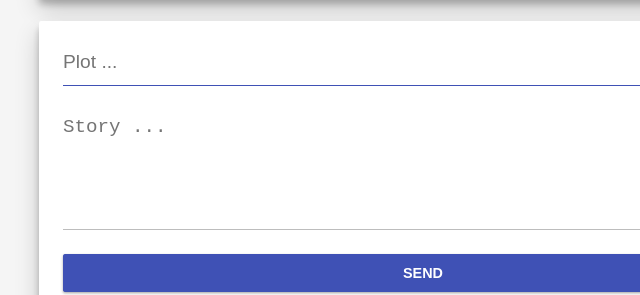
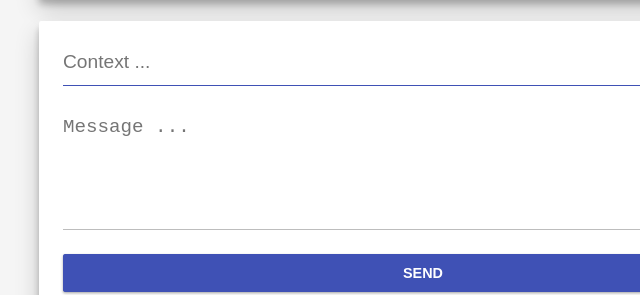
Before and after one commit to richardanaya/Morpheus, a plain HTML site: page index.html in a window 1280 px wide. Shown: the part 179-474 px from the top of the page, 217-857 px from the left. Drawn offline with Linux system fonts and the light colour scheme.

Commit message:
Update index.html

```diff
--- a/index.html
+++ b/index.html
@@ -23,8 +23,8 @@
         </p>
     </card>
     <card style="margin-top: 0rem">
-        <input type="text" style="font-size: 16px" placeholder="Plot ..."></textarea>
-        <textarea style="font-size: 16px" placeholder="Story ..." autocomplete="off" autocorrect="off"
+        <input type="text" style="font-size: 16px" placeholder="Context ..."></textarea>
+        <textarea style="font-size: 16px" placeholder="Message ..." autocomplete="off" autocorrect="off"
             autocapitalize="off" spellcheck="false"></textarea>
         <button id="send" full>Send</button>
     </card>
```
